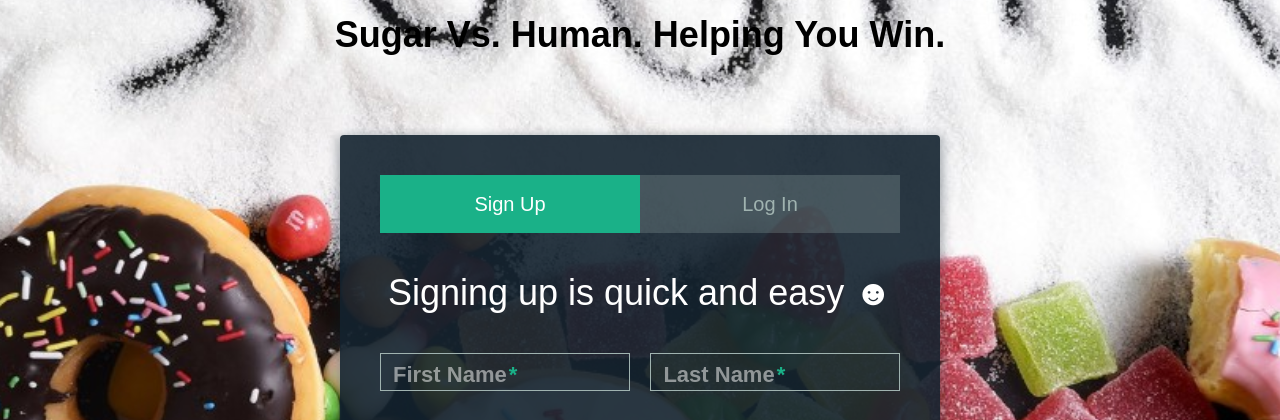
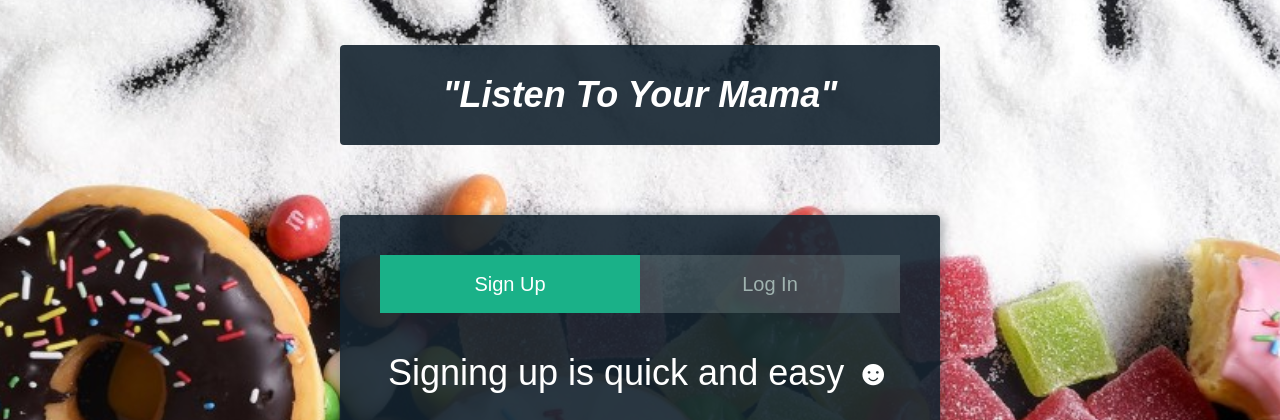
Before and after one commit to jtkao/sugarMamas00, a PHP site: page / in a window 1280 px wide. Shown: the part 239-659 px from the top of the page. Run offline with PHP 8.4, Linux system fonts and the light colour scheme; some libraries are stand-ins or nearby versions.

Commit message:
slogan change

```diff
--- a/assets/css/style.css
+++ b/assets/css/style.css
@@ -59,9 +59,15 @@ nav a:first-child {
 }
 
 .sloganBox h1 {
-  color: black;
+  color: white;
   text-transform: capitalize;
   font-weight: 400;
+  background-color: rgba(19, 35, 47, 0.9);
+  padding: 30px;
+  max-width: 600px;
+  margin: 30px auto;
+  border-radius: 4px;
+  font-style: italic;
 }
 
 .form {
--- a/index.html
+++ b/index.html
@@ -62,7 +62,7 @@
 
 <div class="row">
 	<div class="sloganBox col-xs-6 col-xs-offset-3 col-sm-6 col-sm-offset-3 col-md-8 col-md-offset-2">
-		<h1><strong>Sugar vs. Human. Helping you win.</strong></h1>
+		<h1><strong>"Listen To Your Mama"</strong></h1>
 	</div>
 </div>
 
@@ -244,7 +244,7 @@
 </footer>
 
 <!-- Trigger the modal with a button -->
-<!--nothing to see without a button :(
+<!--
 <button type="button" class="btn btn-info btn-lg" data-toggle="modal" data-target="#myModal">Open Modal</button>
 -->
 
```
